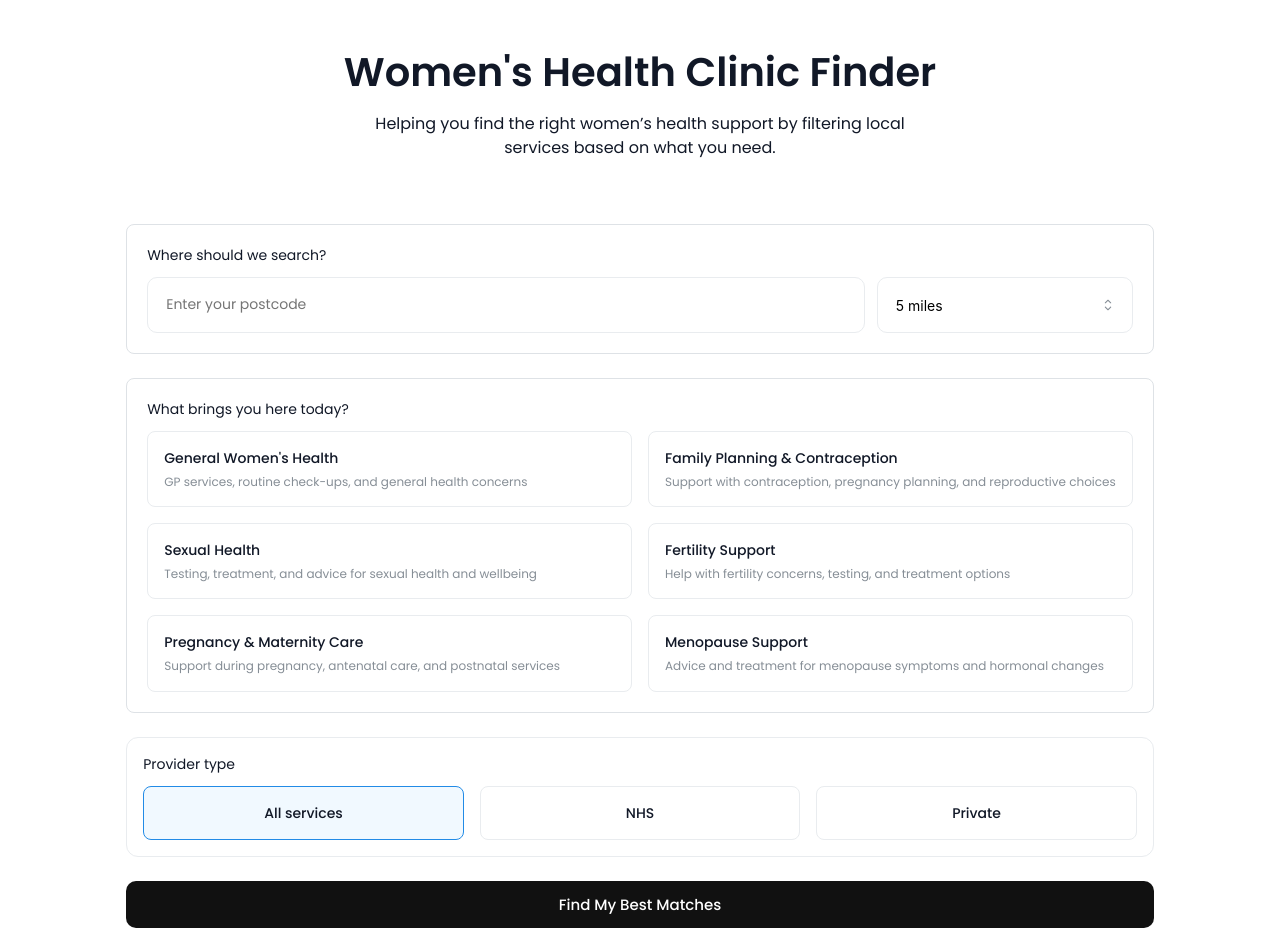
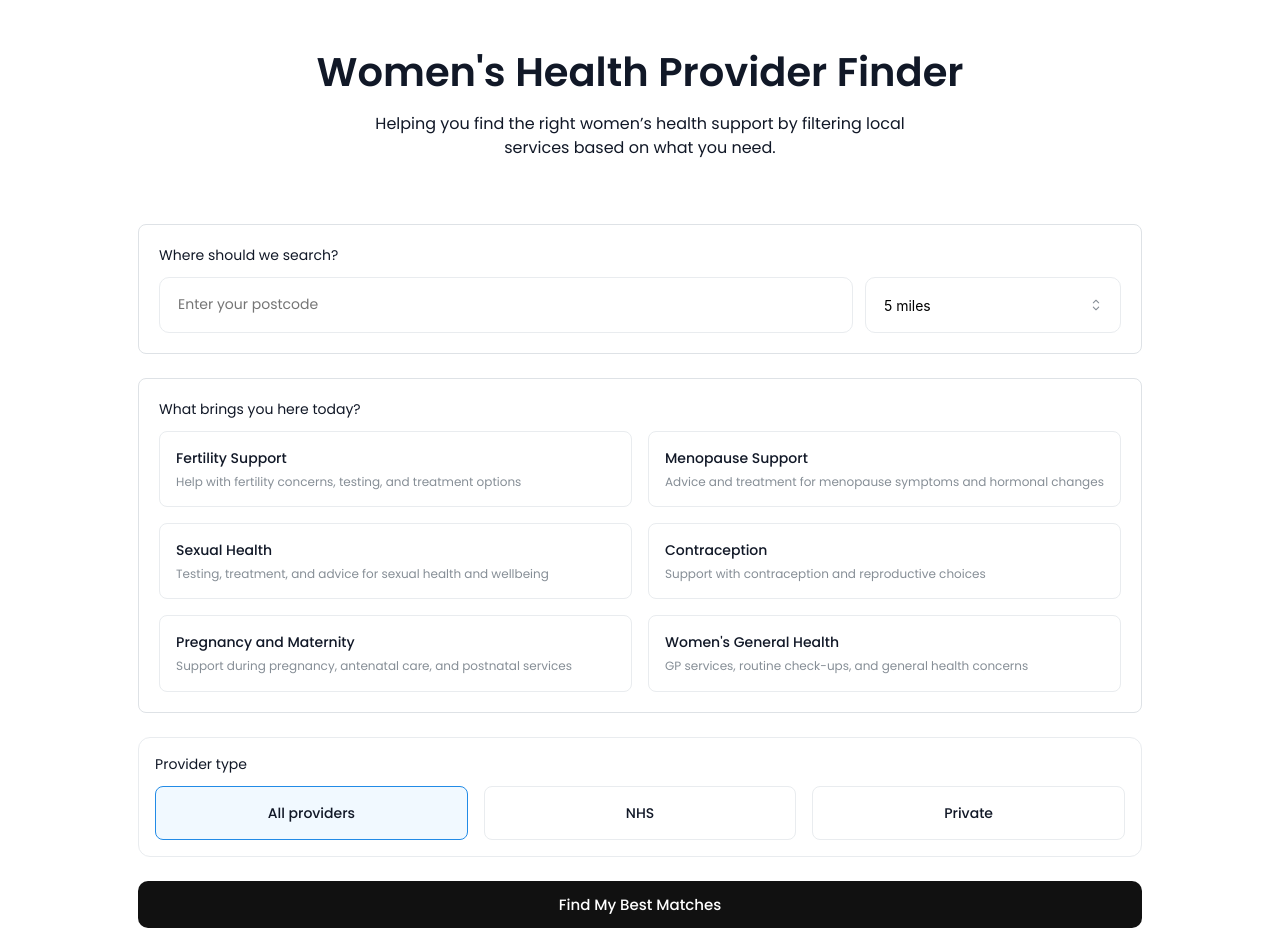
Before and after one commit to Molly-Lester/Womens-Health-Provider-Finder, a React (Vite) app: page / in a window 1280 px wide. Shown: the top 952 px of the page. Built offline with nearby package versions, Linux system fonts and the light colour scheme.

Commit message:
Updated frontend to work with new PostgreSQL backend

```diff
--- a/src/App.jsx
+++ b/src/App.jsx
@@ -24,7 +24,7 @@ export default function App() {
           }}
         >
           <Loader size="lg" />
-          <p>Finding clinics...</p>
+          <p>Finding providers...</p>
         </Center>
       )}
 
--- a/src/components/CategoryCards.jsx
+++ b/src/components/CategoryCards.jsx
@@ -3,12 +3,24 @@ import classes from './CategoryCards.module.css';
 
 export default function CategoryCards({ category, setCategory, error }) {
     const categories = [
-        { id: 100, name: "General Women's Health", description: "GP services, routine check-ups, and general health concerns" },
-        { id: 101, name: "Family Planning & Contraception", description: "Support with contraception, pregnancy planning, and reproductive choices" },
-        { id: 102, name: "Sexual Health", description: "Testing, treatment, and advice for sexual health and wellbeing" },
-        { id: 103, name: "Fertility Support", description: "Help with fertility concerns, testing, and treatment options" },
-        { id: 104, name: "Pregnancy & Maternity Care", description: "Support during pregnancy, antenatal care, and postnatal services" },
-        { id: 105, name: "Menopause Support", description: "Advice and treatment for menopause symptoms and hormonal changes" },
+        {
+            id: 1, name: "Fertility Support", description: "Help with fertility concerns, testing, and treatment options"
+        },
+        {
+            id: 2, name: "Menopause Support", description: "Advice and treatment for menopause symptoms and hormonal changes"
+        },
+        {
+            id: 3, name: "Sexual Health", description: "Testing, treatment, and advice for sexual health and wellbeing"
+        },
+        {
+            id: 4, name: "Contraception", description: "Support with contraception and reproductive choices"
+        },
+        {
+            id: 5, name: "Pregnancy and Maternity", description: "Support during pregnancy, antenatal care, and postnatal services"
+        },
+        {
+            id: 6, name: "Women's General Health", description: "GP services, routine check-ups, and general health concerns"
+        },
     ];
 
     return (
--- a/src/components/SearchForm.jsx
+++ b/src/components/SearchForm.jsx
@@ -47,12 +47,12 @@ export default function SearchForm({ onSearch, setLoading }) {
             const params = new URLSearchParams({
                 postcode,
                 radius,
-                concern_id: category,
-                clinic_type: providerType,
+                service_id: category,
+                provider_type: providerType,
             });
 
             const response = await fetch(
-                `http://localhost:3000/clinics/nearby?${params.toString()}`
+                `http://localhost:3000/providers/nearby?${params.toString()}`
             );
 
             const data = await response.json();
@@ -78,7 +78,7 @@ export default function SearchForm({ onSearch, setLoading }) {
         } catch (err) {
             setErrors(prev => ({
                 ...prev,
-                form: "Failed to fetch clinics"
+                form: "Failed to fetch providers"
             }));
             showNotification({
                 title: "Network error",
@@ -93,7 +93,7 @@ export default function SearchForm({ onSearch, setLoading }) {
     return (
         <div className="search-page">
             <header className="header">
-                <h1>Women's Health Clinic Finder</h1>
+                <h1>Women's Health Provider Finder</h1>
 
                 <p className="header-subtitle">
                     Helping you find the right women’s health support by filtering local services based on what you need.
@@ -173,9 +173,9 @@ export default function SearchForm({ onSearch, setLoading }) {
 
                     <SimpleGrid cols={{ base: 1, sm: 3 }}>
                         {[
-                            { value: "all", label: "All services" },
-                            { value: "nhs", label: "NHS" },
-                            { value: "private", label: "Private" },
+                            { value: "all", label: "All providers" },
+                            { value: "NHS Service", label: "NHS" },
+                            { value: "Private Clinic", label: "Private" },
                         ].map((option) => (
                             <Paper
                                 key={option.value}
--- a/src/pages/ResultsPage.jsx
+++ b/src/pages/ResultsPage.jsx
@@ -17,34 +17,38 @@ export default function ResultsPage({ searchData }) {
 
   return (
     <div className={classes.container}>
-      <h2 className={classes.title}>Women's Health Clinics Near You</h2>
+      <h2 className={classes.title}>Women's Health Providers Near You</h2>
 
       {searchData.length === 0 && (
         <div>
-          <p>We couldn’t find any clinics matching your search.</p>
+          <p>We couldn’t find any providers matching your search.</p>
           <p>Try adjusting your filters or searching for something else.</p>
         </div>
       )}
 
       {searchData.length > 0 && (
         <ul className={classes.resultsList}>
-          {searchData.map((clinic) => (
-            <li key={clinic.clinic_id} className={classes.clinicCard}>
+          {searchData.map((provider) => (
+            <li key={provider.provider_id} className={classes.clinicCard}>
               <strong className={classes.clinicName}>
-                {clinic.clinic_name}
+                {provider.provider_name}
               </strong>{" "}
-              ({clinic.clinic_type})
+              ({provider.provider_type})
               <br />
-              {clinic.address}, {clinic.postcode}
+
+              {provider.address_line}, {provider.city}, {provider.postcode}
+
               <br />
-              {clinic.phone_number && (
+
+              {provider.phone_number && (
                 <span>
-                  {clinic.phone_number}
+                  {provider.phone_number}
                   <br />
                 </span>
               )}
-              {clinic.website && (
-                <a href={clinic.website} target="_blank" rel="noreferrer">
+
+              {provider.website && (
+                <a href={provider.website} target="_blank" rel="noreferrer">
                   Visit website
                 </a>
               )}
```
Also changed, not shown: 1 other file (tests, documents, lock files or other folders).
